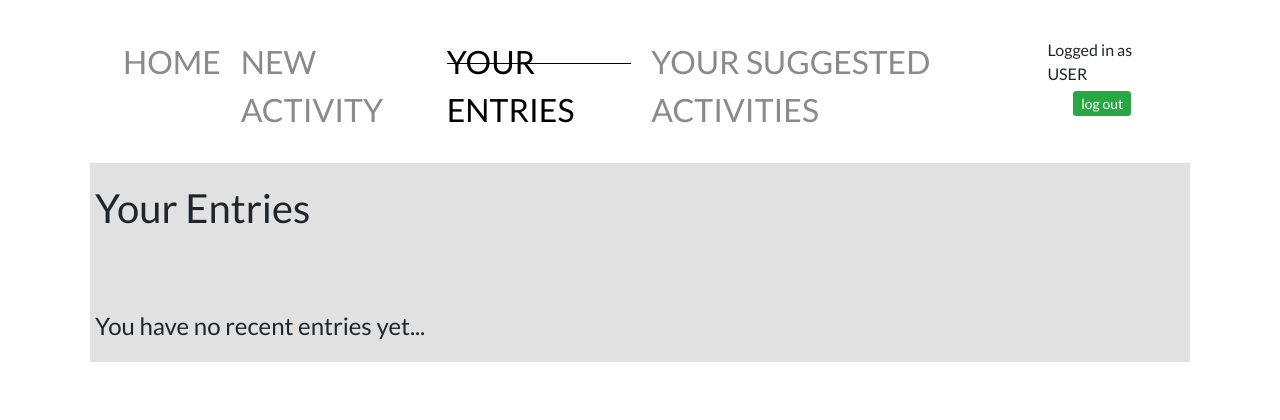
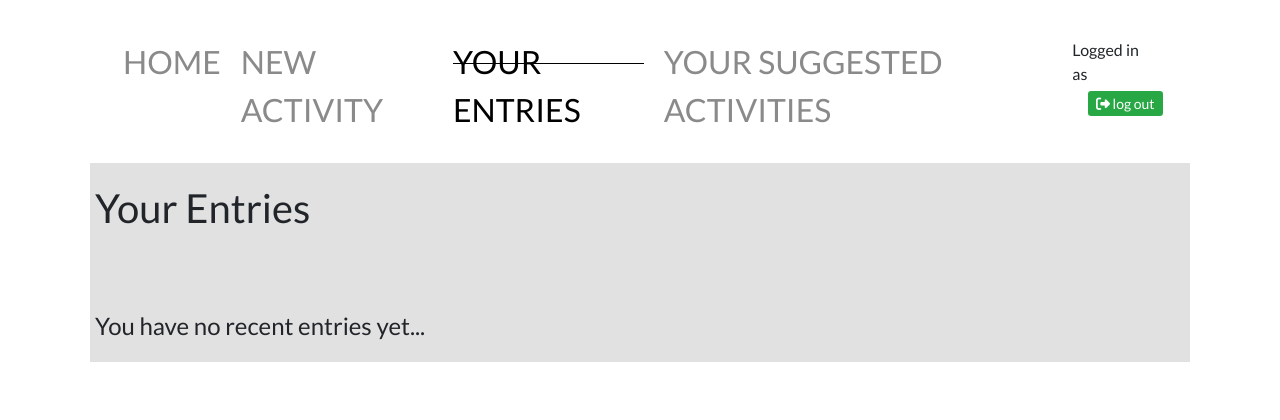
Before and after one commit to UserBlackBox/theme-tracker, a Python web app: template templates/entries.html in a window 1280 px wide. Shown: the top 420 px of the page. Run offline with Jinja, Linux system fonts and the light colour scheme; the template is opened without the code that fills it, so the values that code supplies are empty; some libraries are stand-ins or nearby versions.

Commit message:
font awesome logout icon

```diff
--- a/static/styles.css
+++ b/static/styles.css
@@ -139,3 +139,7 @@ li {list-style: none; }
     margin-left: 1px;
     margin-right: 1px;
 }
+
+.btn-sm {
+    white-space: nowrap;
+}
--- a/templates/activities.html
+++ b/templates/activities.html
@@ -31,9 +31,9 @@
                 </div>
             </div>
             <div class="right-side">
-                Logged in as USER
+                Logged in as {{ current_user.name }}
                 <div class="name">
-                    <a href="about.html" class = "btn-sm btn-success btn-lg" role="button">log out</a>
+                    <a href="about.html" class = "btn-sm btn-success btn-lg" role="button"><i class="fas fa-sign-out-alt"></i> log out</a>
                 </div>
             </div>
         </div>
--- a/templates/entries.html
+++ b/templates/entries.html
@@ -32,9 +32,9 @@
                 </div>
             </div>
             <div class="right-side">
-                Logged in as USER
+                Logged in as {{ current_user.name }}
                 <div class="name">
-                    <a href="about.html" class = "btn-sm btn-success btn-lg" role="button">log out</a>
+                    <a href="about.html" class = "btn-sm btn-success btn-lg" role="button"><i class="fas fa-sign-out-alt"></i> log out</a>
                 </div>
             </div>
         </div>
--- a/templates/new.html
+++ b/templates/new.html
@@ -34,7 +34,7 @@
             <div class="right-side">
                 Logged in as {{ current_user.name }}
                 <div class="name">
-                    <a href="about.html" class = "btn-sm btn-success btn-lg" role="button">log out</a>
+                    <a href="about.html" class = "btn-sm btn-success btn-lg" role="button"><i class="fas fa-sign-out-alt"></i> log out</a>
                 </div>
             </div>
         </div>
```
